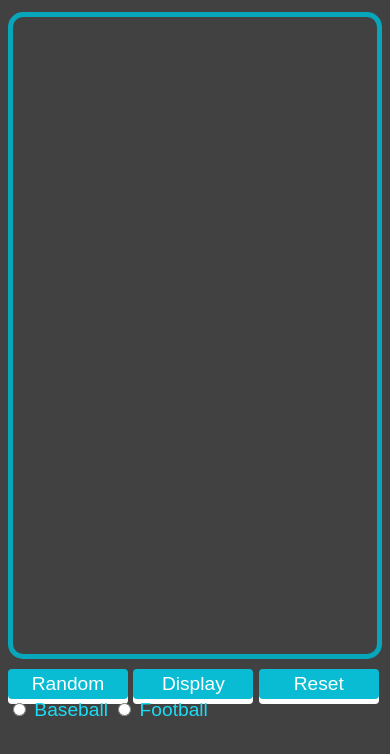
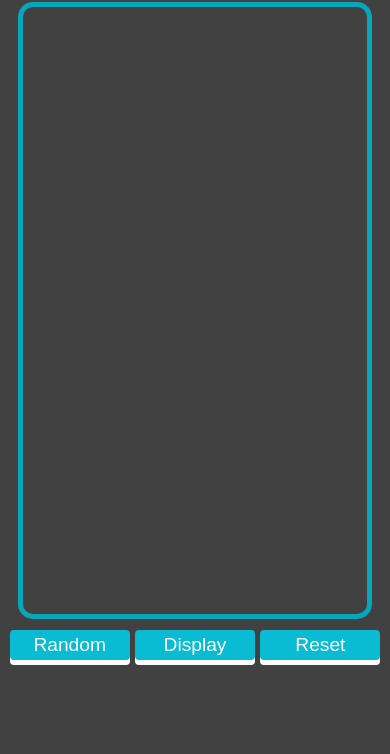
Before and after one commit to gLo-810/sports-revamp, a plain HTML site: page app/index.html in a window 390 px wide. Shown: the part 68-822 px from the top of the page. Drawn offline with Linux system fonts and the light colour scheme.

Commit message:
fixed responsive for small medium and large. need to make modal for small for list box and hamburger button

```diff
--- a/app/assets/styles/base/_global.scss
+++ b/app/assets/styles/base/_global.scss
@@ -8,4 +8,5 @@ body {
 
 h1 {
   text-align: center;
+  margin-bottom: 2px;
 }
--- a/app/assets/styles/base/_mixins.scss
+++ b/app/assets/styles/base/_mixins.scss
@@ -1,17 +1,23 @@
 @mixin bp-large {
-  @media only screen and (max-width: 1070px ){
+  @media only screen and (max-width: 1131px ){
     @content;
   }
 }
 
 @mixin bp-medium {
-  @media only screen and (max-width: 860px ){
+  @media only screen and (max-width: 892px ){
     @content;
   }
 }
 
 @mixin bp-small {
-  @media only screen and (max-width: 616px ){
+  @media only screen and (max-width: 592px ){
     @content;
   }
 }
+
+@mixin bp-xs-small {
+  @media only screen and (max-width: 404px ){
+    @content;
+  }
+}
--- a/app/assets/styles/main.scss
+++ b/app/assets/styles/main.scss
@@ -5,4 +5,5 @@
 @import 'modules/_picture-frame.css';
 @import 'modules/_list-container.css';
 @import 'modules/_form-container.css';
+@import 'modules/_radio.css';
 @import 'modules/_btn.css';
--- a/app/assets/styles/modules/_form-container.scss
+++ b/app/assets/styles/modules/_form-container.scss
@@ -2,7 +2,7 @@
 
 .form-container{
   display: flex;
-  margin-top: 10px;
+  margin-top: 1px;
   form {
     margin: auto;
     font-size: 1.8rem;
@@ -15,7 +15,11 @@
       font-size: 1.2rem;
     }
 
+    input {
+      @include bp-small {
+       //gets squished here.
+        display: none;
+     }
    }
-
-
-}
+  }
+ }
--- a/app/assets/styles/modules/_list-container.scss
+++ b/app/assets/styles/modules/_list-container.scss
@@ -2,12 +2,13 @@
 
 .list-container {
   display: flex;
-  width: 12%;
+  width: 163px;
+  height: 600px;
 
-  @include bp-large {
-    width: 19%;
-  }
-
+  // @include bp-large {
+  //   width: 19%;
+  // }
+  //
    @include bp-small {
     //list box gets squished here.
      display: none;
--- a/app/assets/styles/modules/_main-container.scss
+++ b/app/assets/styles/modules/_main-container.scss
@@ -2,9 +2,7 @@
 
 .main-container {
  display: flex;
- border: 5px solid;
- border-color: $mainTeal;
- border-radius: 15px;
+
  margin: auto;
  max-width: 1300px;
  min-height: 617px;
--- a/app/assets/styles/modules/_pic-grid-container.scss
+++ b/app/assets/styles/modules/_pic-grid-container.scss
@@ -1,19 +1,22 @@
 @import '../base/_mixins.scss';
+@import '../base/_variables.scss';
 
 .pic-grid-container {
   display: flex;
-  flex-basis: 98%;
   flex-wrap: wrap;
   justify-content: center;
+  border: 5px solid;
+  border-color: $mainTeal;
+  border-radius: 15px;
+  width: 1300px;
 
-  @include bp-large {
-    flex-basis: 98%;
+  // @include bp-large {
+  //   flex-basis: 98%;
+  // }
+
+  @include bp-medium  {
+  padding: 10px;
   }
-
-  // @include bp-medium  {
-  //   width: 60%;
-  //   height: 60%;
-  // }
   //
   //
   // @include bp-small {
--- a/app/assets/styles/modules/_picture-frame.scss
+++ b/app/assets/styles/modules/_picture-frame.scss
@@ -6,17 +6,8 @@
   max-width: 100px;
   max-height: 100px;
 
-
-  @include bp-medium  {
-    width: 60%;
-    height: 60%;
-    margin-bottom: 13px;
-  }
-
-  @include bp-medium  {
-    width: 60%;
-    height: 60%;
-    margin-bottom: 13px;
+  @include bp-medium {
+    margin: 5px;
   }
 
   img {
@@ -31,8 +22,8 @@
       }
 
       @include bp-medium  {
-        width: 60%;
-        height: 60%;
+        width: 55%;
+        height: 55%;
         margin-top: 13px;
       }
       //
@@ -54,10 +45,9 @@
       font-size: .9rem;
     }
 
-    // @include bp-medium  {
-    //   width: 50%;
-    //   height: 50%;
-    // }
+    @include bp-medium  {
+      font-size: .87rem;
+    }
     //
     //
     // @include bp-small {
--- /dev/null
+++ b/app/assets/styles/modules/_radio.scss
@@ -0,0 +1,9 @@
+@import '../base/_mixins.scss';
+
+.radio {
+  display: inline-block;
+
+  @include bp-small {
+    display: none;
+  }
+}
--- a/app/index.html
+++ b/app/index.html
@@ -15,7 +15,7 @@
       <div class="pic-grid-container">
       </div>
       <div class="list-container">
-        <textarea name="name" rows="8" cols="80"></textarea>
+        <textarea name="name" rows="8" cols="40"></textarea>
       </div>
     </div>
     <div class="form-container">
@@ -23,10 +23,13 @@
         <button type="button" class="btn" name="button" id="random">Random</button>
         <button type="button" class="btn" id="btn-display">Display</button>
         <button type="button" class="btn" id="btn-reset">Reset</button>
-        <input type="radio" name="radio" id="baseball"> Baseball
-        <input type="radio" name="radio" id="football"> Football
+        <div class="radio">
+          <input type="radio" name="radio" id="baseball"> Baseball
+          <input type="radio" name="radio" id="football"> Football
+        </div>
       </form>
     </div>
+
     <script src="assets/scripts/App.js" charset="utf-8"></script>
   </body>
 </html>
```
Also changed, not shown: app/assets/styles/base/_global.css, app/assets/styles/main.css, app/assets/styles/modules/_form-container.css, app/assets/styles/modules/_list-container.css, app/assets/styles/modules/_main-container.css, app/assets/styles/modules/_pic-grid-container.css, app/assets/styles/modules/_picture-frame.css, app/assets/styles/modules/_radio.css (added).
